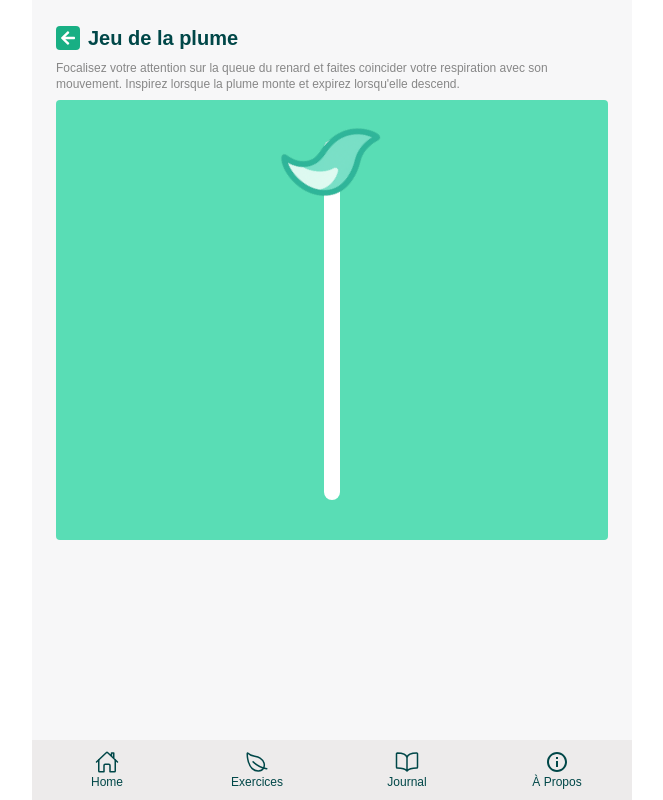
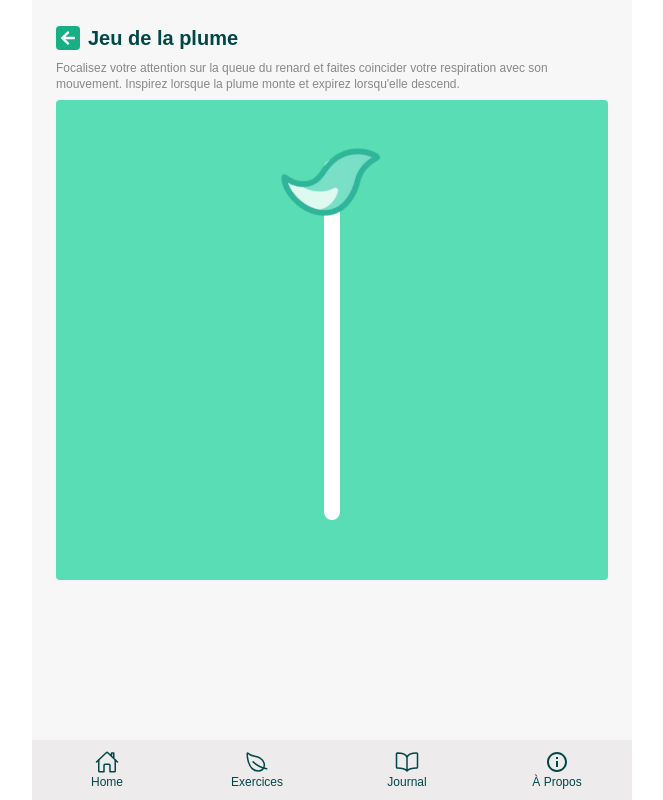
Before and after one commit to ErwanCoubret/tsuni, a Next.js app in the folder tsuni-app/: page /exercices/feather in a window 1280 px wide. Shown: the whole page, without its empty margins (308-971 px from the left). Built offline with nearby package versions, Linux system fonts and the light colour scheme.

Commit message:
corrected button

```diff
--- a/tsuni-app/app/(root)/exercices/feather/page.tsx
+++ b/tsuni-app/app/(root)/exercices/feather/page.tsx
@@ -17,26 +17,27 @@ export default function FeatherGame() {
   }, []);
 
   return (
-    <div className="relative h-[calc(var(--vh)*100)] bg-gray-1 -z-30 flex flex-col p-6 overflow-hidden">
+    <div className="relative h-[calc(var(--vh)*100)] bg-gray-1 flex flex-col p-6 overflow-hidden">
       <div className="flex items-center gap-2 mb-2">
         <Link href="/exercices" className="bg-green-3 h-fit rounded p-1">
           <FaArrowLeft className="text-white" />
         </Link>
         <h1 className="text-xl font-bold text-green-4">Jeu de la plume</h1>
       </div>
+
       <p className="text-xs text-gray-4 mb-2">
         Focalisez votre attention sur la queue du renard et faites coincider votre respiration avec son mouvement. Inspirez lorsque la plume monte et expirez lorsqu'elle descend.
       </p>
-      <div className="flex h-110 items-center justify-center mb-6 -z-20 bg-green-2 rounded">
+
+      <div className="relative flex h-120 items-center justify-center mb-6 bg-green-2 rounded">
+        <div className="absolute w-3 h-90 bg-white p-2 rounded-full" />
         <motion.div
           animate={{ y: [150, -173, 150], rotate: [-3, 15, -3] }}
           transition={{ duration: 10, repeat: Infinity, ease: "easeInOut" }}
         >
-          <div className="relative z-20">
-            <Image src="/tail.png" alt="feather" width={120} height={600} priority className="rotate-30" />
-          </div>
+          <Image src="/tail.png" alt="feather" width={120} height={600} priority className="rotate-30" />
         </motion.div>
-        <div className="absolute w-3 h-90 flex items-center justify-center bg-white -z-10 p-2 rounded-full" />
+
       </div>
     </div>
   );
```
